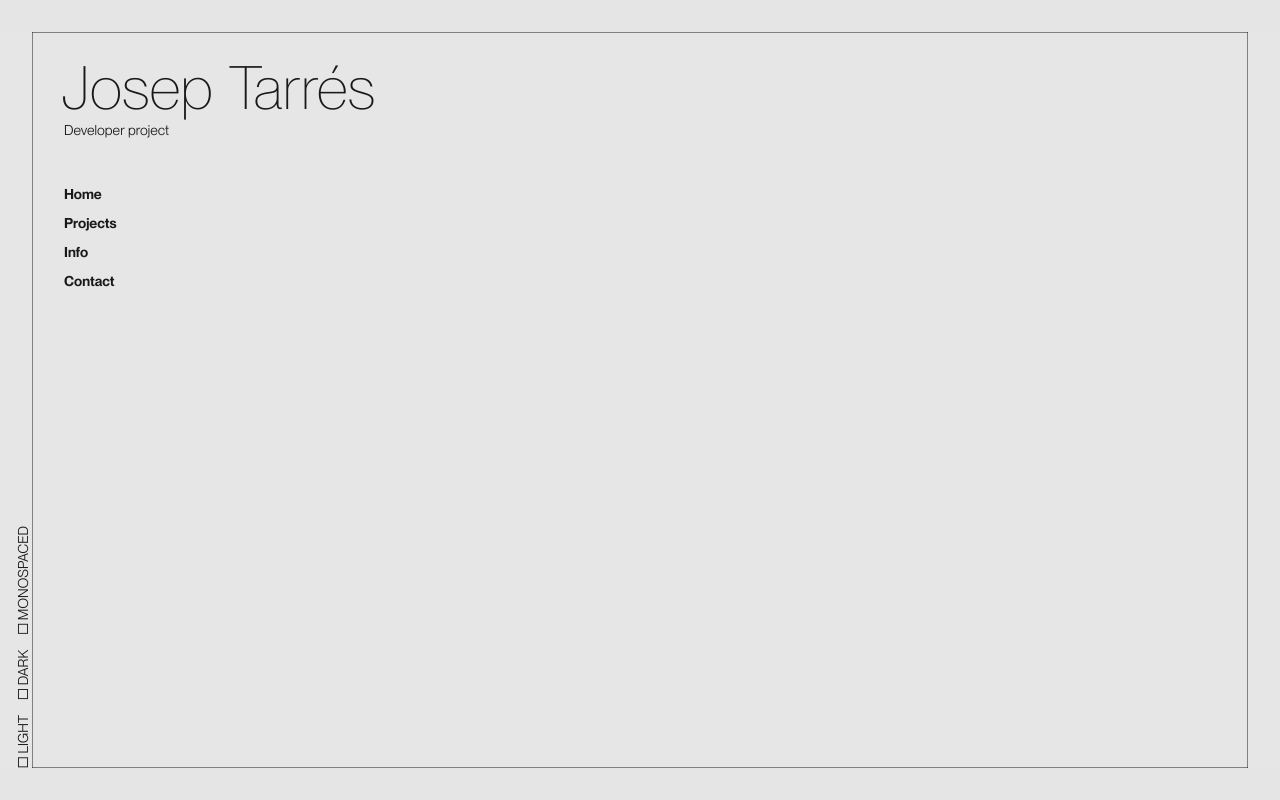
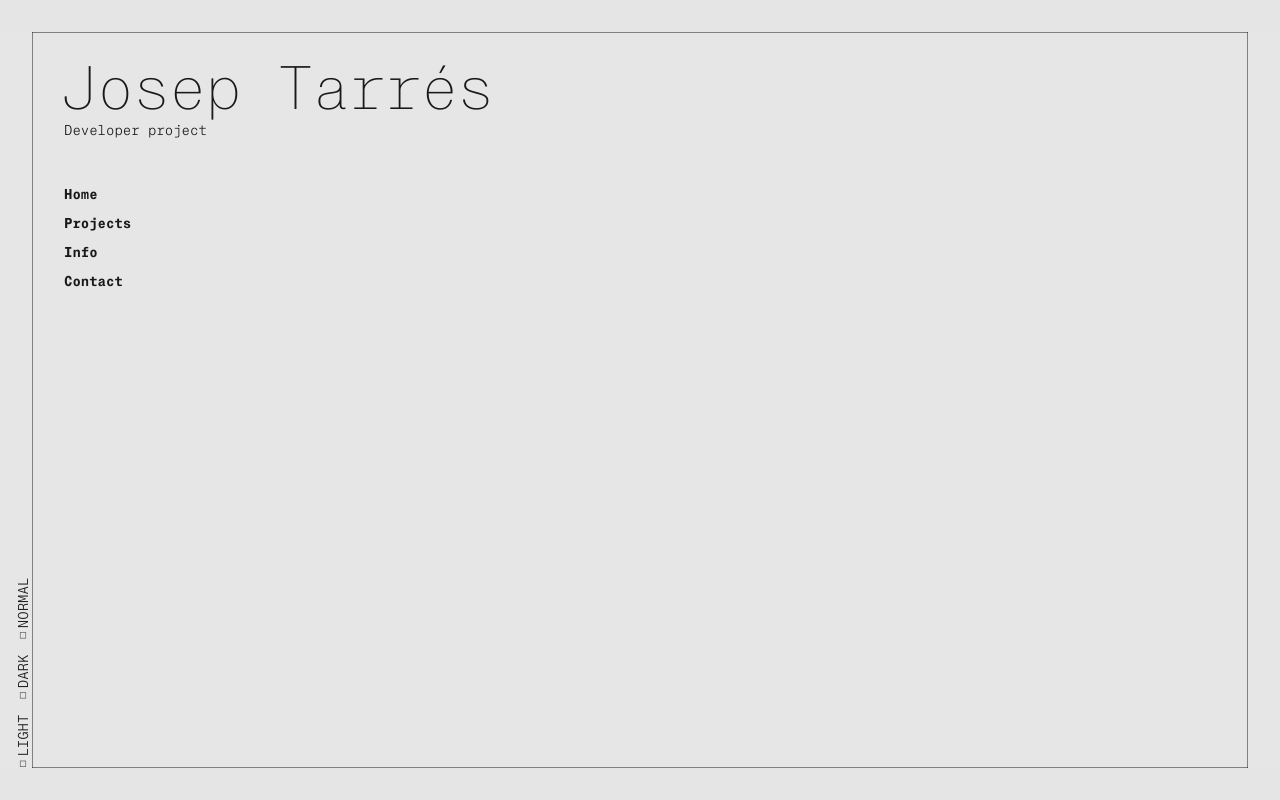
Before and after one commit to joseptarrestoneu/portfolio, a plain HTML site: page index.html in a window 1280 px wide. Drawn offline with Linux system fonts and the light colour scheme.

Commit message:
Fixed Bugs

```diff
--- a/app2.js
+++ b/app2.js
@@ -1,3 +1,22 @@
-setInterval(() => {
+let counter = 0;
+let timer = setInterval(() => {
+    let div = document.getElementById("EnterView");
+    div.remove();
+    counter++;
+    if (counter == 1) {
+        clearInterval(timer);
+    }
+}, 3000);
 
-}, 1000);
+function changeFont() {
+    fontFamily = document.getElementById("monospaced").textContent;
+    console.log(fontFamily);
+
+    if (fontFamily == "Monospaced") {
+        document.getElementById('_font').style.fontFamily = 'Neue Montreal Mono';
+        document.getElementById('monospaced').innerHTML= 'Normal';
+    } else {
+        document.getElementById('_font').style.fontFamily = 'Neue Montreal';
+        document.getElementById('monospaced').innerHTML= 'Monospaced';
+    }
+}
--- a/index.html
+++ b/index.html
@@ -19,14 +19,14 @@
     <meta name="google" content="nositelinkssearchbox" />
     <meta name="googlebot" content="notranslate" />
     <link rel="stylesheet" href="style.css" />
-    <!-- <link rel="icon" href="/assets/favicon.png" /> -->
+    <!-- <link rxel="icon" href="/assets/favicon.png" /> -->
     <!-- <link rel="apple-touch-icon" href="/assets/favicon.png" /> -->
   </head>
-  <body>
-    <!-- <div id="EnterView">
+  <body id="_font">
+    <div id="EnterView">
       <div class="_t1">Josep Tarrés</div>
       <div class="_t2">Portfolio</div>
-    </div> -->
+    </div>
     <div id="Page">
       <div id="Background"><canvas></canvas></div>
       <div class="mask" id="Mask">
@@ -62,7 +62,7 @@
           @click="$store.app.toggleFontStyle()"
         >
           <div class="_box"></div>
-          <div class="_text">Monospaced</div>
+          <div class="_text" id="monospaced" onclick="changeFont()">Normal</div>
         </div>
       </div>
       <header class="siteHeader" id="SiteHeader">
@@ -240,6 +240,6 @@
         </div>
       </main>
     </div>
-    <!-- <script src="app.js"></script> -->
+    <script src="app2.js"></script>
   </body>
 </html>
--- a/style.css
+++ b/style.css
@@ -1,24 +1,18 @@
 *,*:before,*:after {
     box-sizing: inherit;
-    -webkit-user-select: inherit;
     user-select: inherit;
-    -webkit-user-drag: inherit;
-    -webkit-tap-highlight-color: inherit;
     backface-visibility: inherit
 }
 
 * {
     margin: 0;
-    padding: 0
+    padding: 0;
 }
 
 html {
     line-height: 1;
     box-sizing: border-box;
-    -webkit-user-select: none;
     user-select: none;
-    -webkit-user-drag: none;
-    -webkit-tap-highlight-color: rgba(0,0,0,0)
 }
 
 main,canvas {
@@ -94,19 +88,12 @@ html,body {
 
 body {
     background-color: var(--c-bg);
-    font-family: "Neue Montreal";
+    font-family: "Neue Montreal Mono";
     font-weight: 600;
     font-size: 14px;
     font-feature-settings: "palt";
-    -webkit-text-size-adjust: none;
     text-size-adjust: none;
-    -webkit-font-smoothing: antialiased;
-    -moz-osx-font-smoothing: grayscale;
     overscroll-behavior: none
-}
-
-body.is-monospaced {
-    font-family: "Neue Montreal Mono"
 }
 
 #Page {
@@ -139,7 +126,7 @@ body.is-monospaced {
     justify-content: center;
     align-items: center;
     column-gap: .5em;
-    font-size: 30px
+    font-size: 30px;
 }
 
 #EnterView ._t1 {
```
